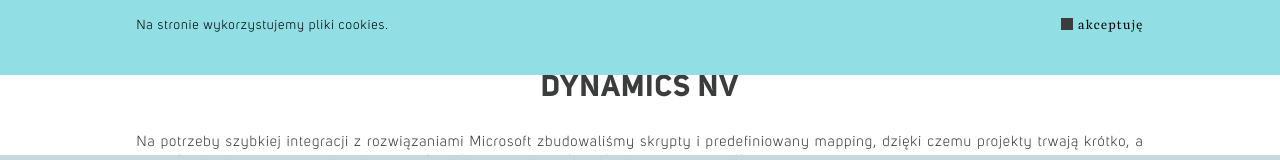
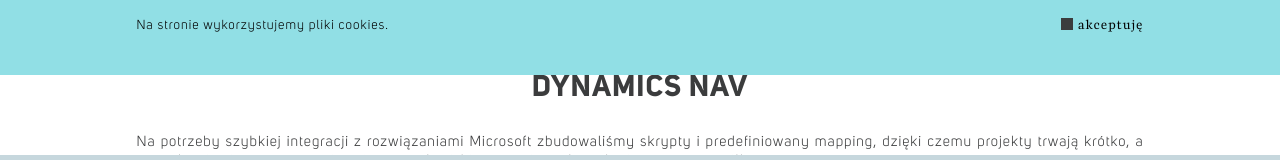
Before and after one commit to cutme/vtr, a website: page web/rozwiazanie-erp--dynamics-nv.html in a window 1280 px wide. Shown: the part 725-885 px from the top of the page. Drawn offline with nearby package versions, Linux system fonts and the light colour scheme; a small style sheet from the web is missing; files whose address does not match are found by name.

Commit message:
title change.

```diff
--- a/web/rozwiazanie-erp--dynamics-nv.html
+++ b/web/rozwiazanie-erp--dynamics-nv.html
@@ -216,7 +216,7 @@
 
 				<article>
 					<header class="o-header">
-						<h3 class="text-uppercase">Dynamics NV</h3>
+						<h3 class="text-uppercase">Dynamics NAV</h3>
 					</header>
 
 					<p>
```
Also changed, not shown: src/rozwiazanie-erp--dynamics-nv.html (+1 -1 lines).
